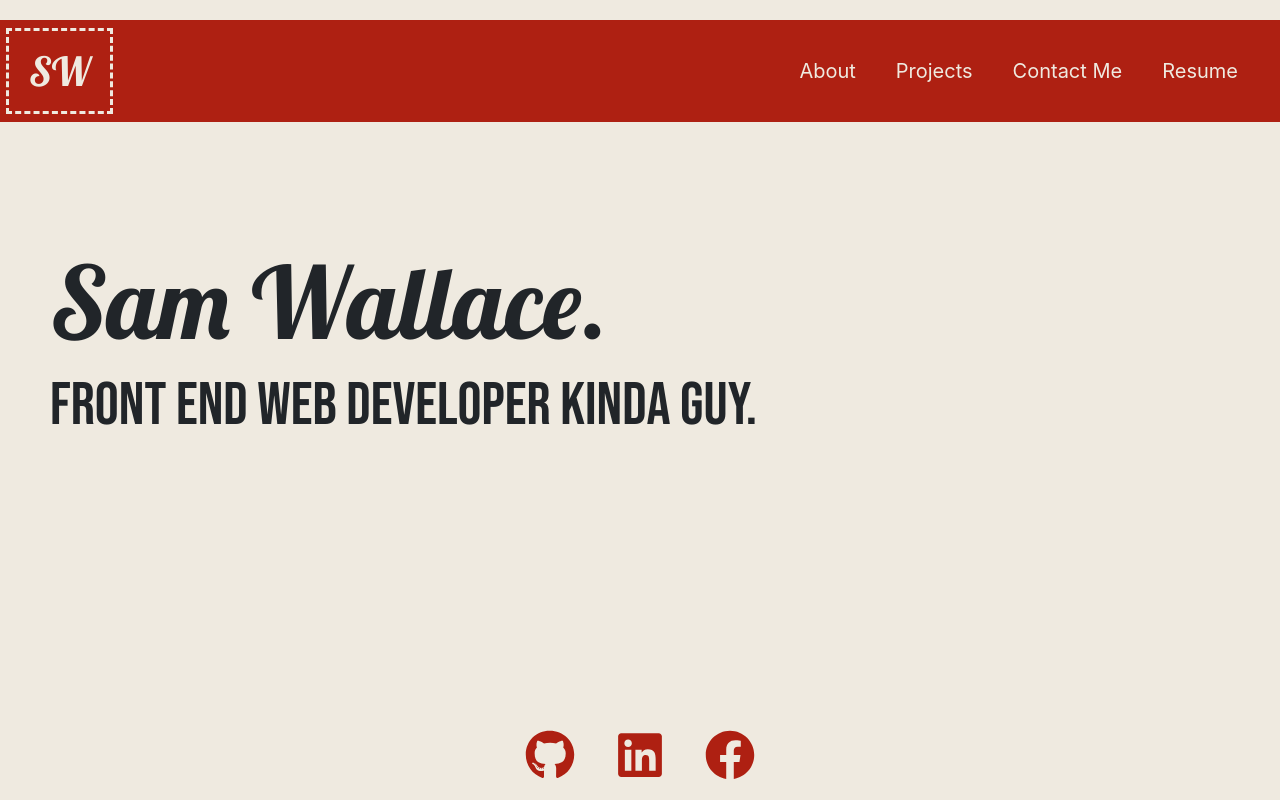
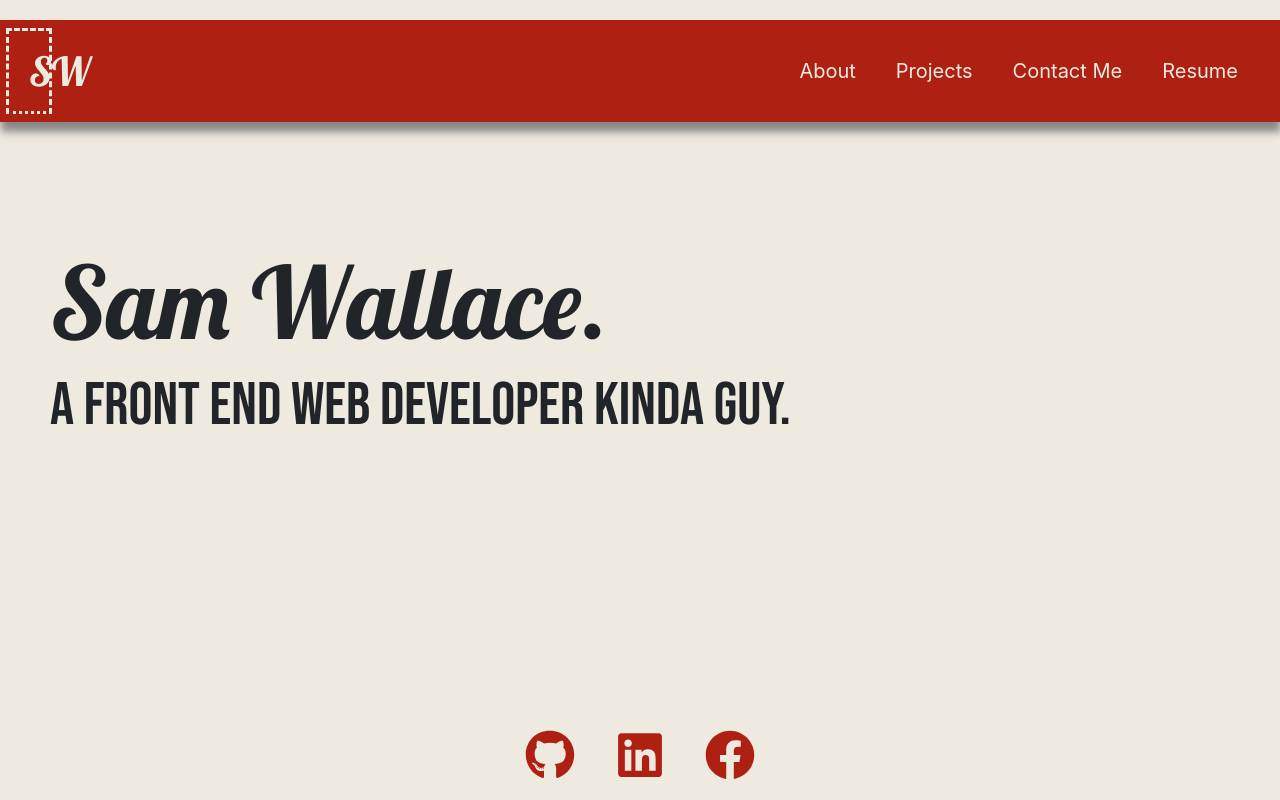
Before and after one commit to sammymayhem/sam-portfolio, a React (Create React App) app: page / in a window 1280 px wide. In both pictures the pointer is over the link "SW". Built offline with nearby package versions, Linux system fonts and the light colour scheme.

Commit message:
design update

```diff
--- a/src/components/pages/Home.js
+++ b/src/components/pages/Home.js
@@ -5,7 +5,7 @@ function Home() {
         <div>
             <div id='home-text'>
                 <h1 id='home-text-1'>Sam Wallace.</h1>
-                <h2 id='home-text-2'>Front End Web Developer kinda guy.</h2>
+                <h2 id='home-text-2'> A Front End Web Developer kinda guy.</h2>
             </div>
         </div>
     );
--- a/src/styles/Header.css
+++ b/src/styles/Header.css
@@ -11,6 +11,7 @@
 
 .navbar {
     background-color: var(--secondary) !important;
+    box-shadow: 1px 10px 8px #888888;
 }
 
 .navbar>.container {
@@ -24,6 +25,18 @@
     font-size: 20px;
 }
 
+#nav-link:hover {
+    border-bottom: dotted 3px;
+    transition-timing-function: ease-in;
+    transition: 0.5s;
+    width: 0%;
+}
+
+#nav-link:hover::after {
+    border-bottom: dotted 3px;
+    width: 100%;
+}
+
 .navbar-brand {
     font-size: 40px !important;
 }
```
